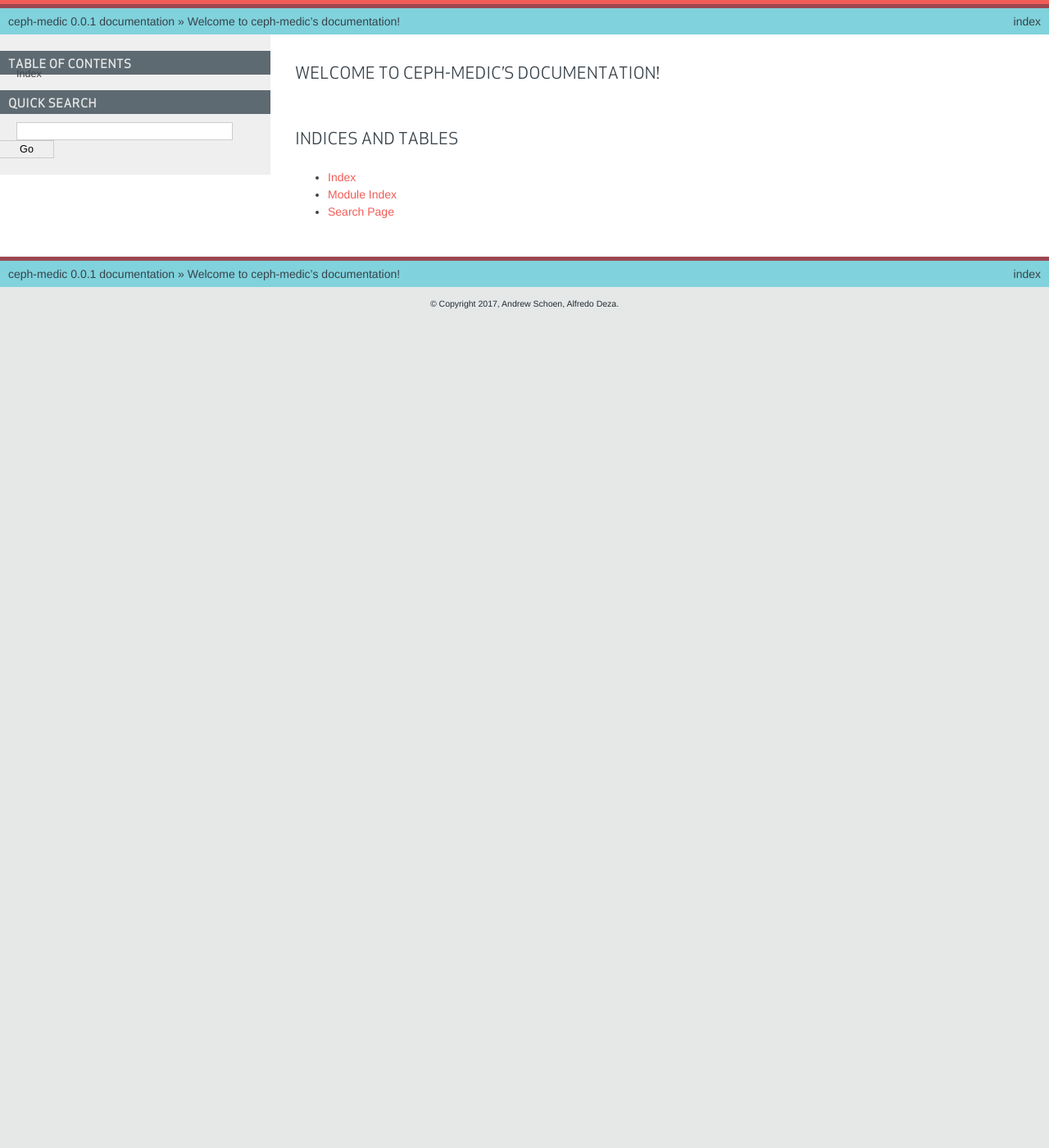
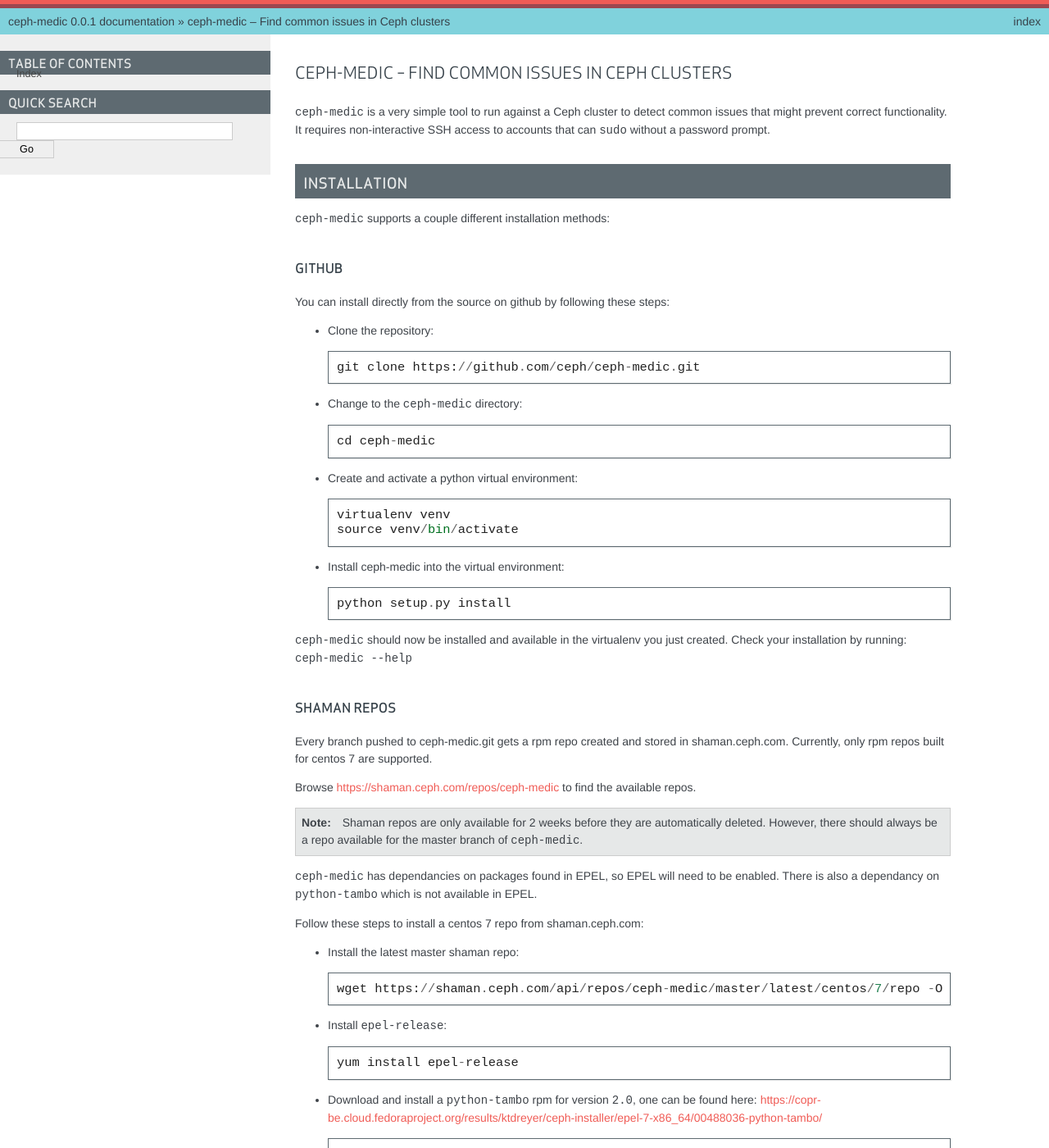
Before and after one commit to ceph/ceph-medic, a Sphinx documentation site: the page built from docs/source/index.rst, in a window 1280 px wide and 1400 px high. Shown: the whole window at 82% size. Built offline with Sphinx 7.4.7, drawn with Linux system fonts in a browser that asks for light colours; some of the changed text lies outside the part shown.

Commit message:
docs: add docs for installation
Signed-off-by: Andrew Schoen <aschoen@redhat.com>

```diff
--- a/docs/source/index.rst
+++ b/docs/source/index.rst
@@ -3,18 +3,80 @@
    You can adapt this file completely to your liking, but it should at least
    contain the root `toctree` directive.
 
-Welcome to ceph-medic's documentation!
-======================================
-
-.. toctree::
-   :maxdepth: 2
-   :caption: Contents:
+=================================================
+ceph-medic -- Find common issues in Ceph clusters
+=================================================
 
 
+``ceph-medic`` is a very simple tool to run against a Ceph cluster to detect
+common issues that might prevent correct functionality. It requires
+non-interactive SSH access to accounts that can ``sudo`` without a password
+prompt.
 
-Indices and tables
-==================
+Installation
+============
 
-* :ref:`genindex`
-* :ref:`modindex`
-* :ref:`search`
+``ceph-medic`` supports a couple different installation methods:
+
+github
+------
+You can install directly from the source on github by following these steps:
+
+- Clone the repository::
+
+      git clone https://github.com/ceph/ceph-medic.git
+
+
+- Change to the ``ceph-medic`` directory::
+
+      cd ceph-medic
+
+- Create and activate a python virtual environment::
+
+      virtualenv venv
+      source venv/bin/activate
+
+- Install ceph-medic into the virtual environment::
+
+      python setup.py install
+
+``ceph-medic`` should now be installed and available in the virtualenv you just created.
+Check your installation by running: ``ceph-medic --help``
+
+shaman repos
+------------
+
+Every branch pushed to ceph-medic.git gets a rpm repo created and stored in
+shaman.ceph.com. Currently, only rpm repos built for centos 7 are supported.
+
+Browse https://shaman.ceph.com/repos/ceph-medic to find the available repos.
+
+.. note::
+   Shaman repos are only available for 2 weeks before they are automatically deleted.
+   However, there should always be a repo available for the master branch of ``ceph-medic``.
+
+``ceph-medic`` has dependancies on packages found in EPEL, so EPEL will need to be enabled.
+There is also a dependancy on ``python-tambo`` which is not available in EPEL.
+
+Follow these steps to install a centos 7 repo from shaman.ceph.com:
+
+- Install the latest master shaman repo::
+
+      wget https://shaman.ceph.com/api/repos/ceph-medic/master/latest/centos/7/repo -O /etc/yum.repos.d/ceph-medic.repo
+
+- Install ``epel-release``::
+
+      yum install epel-release
+
+- Download and install a ``python-tambo`` rpm for version ``2.0``, one can be found here: https://copr-be.cloud.fedoraproject.org/results/ktdreyer/ceph-installer/epel-7-x86_64/00488036-python-tambo/ ::
+
+      wget https://copr-be.cloud.fedoraproject.org/results/ktdreyer/ceph-installer/epel-7-x86_64/00488036-python-tambo/python-tambo-0.2.0-5.el7.centos.noarch.rpm
+      rpm -ivh python-tambo-0.2.0-5.el7.centos.noarch.rpm``
+
+- Install ``ceph-medic``::
+
+      yum install ceph-medic
+
+- Verify your install::
+
+      ceph-medic --help
```
